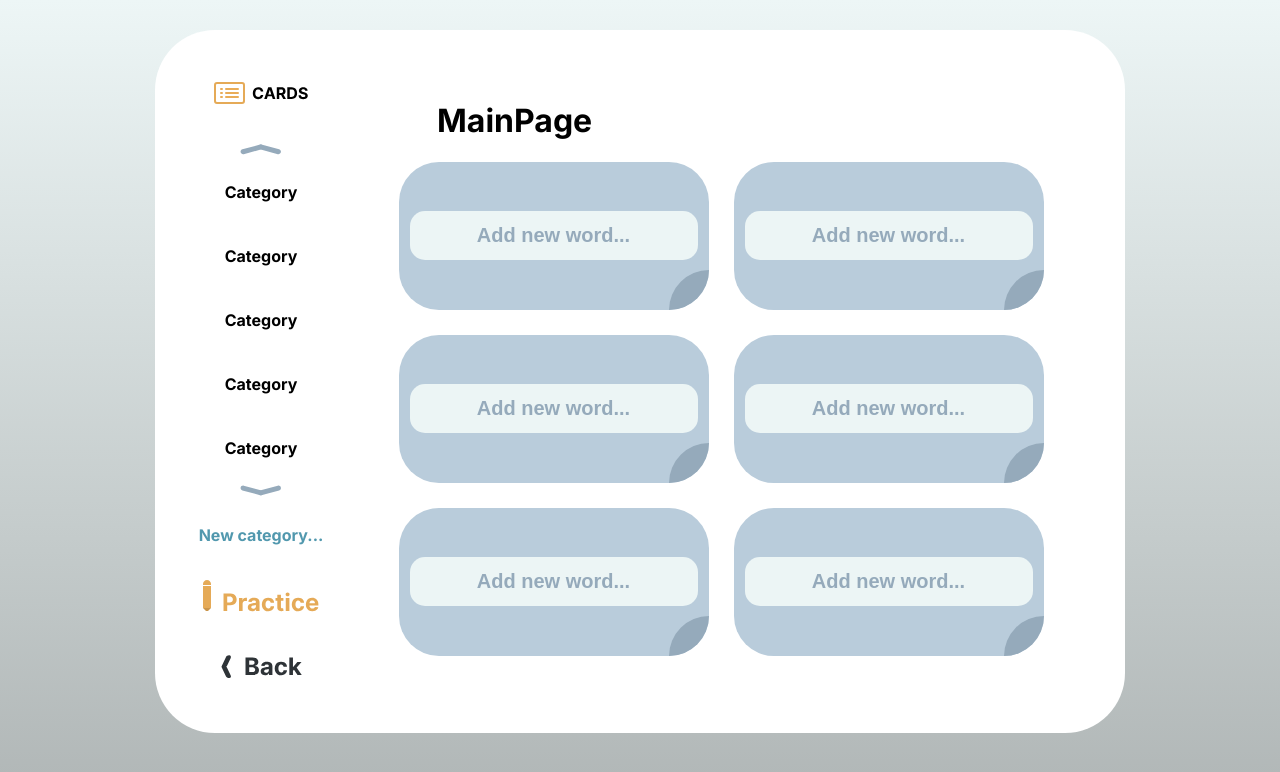
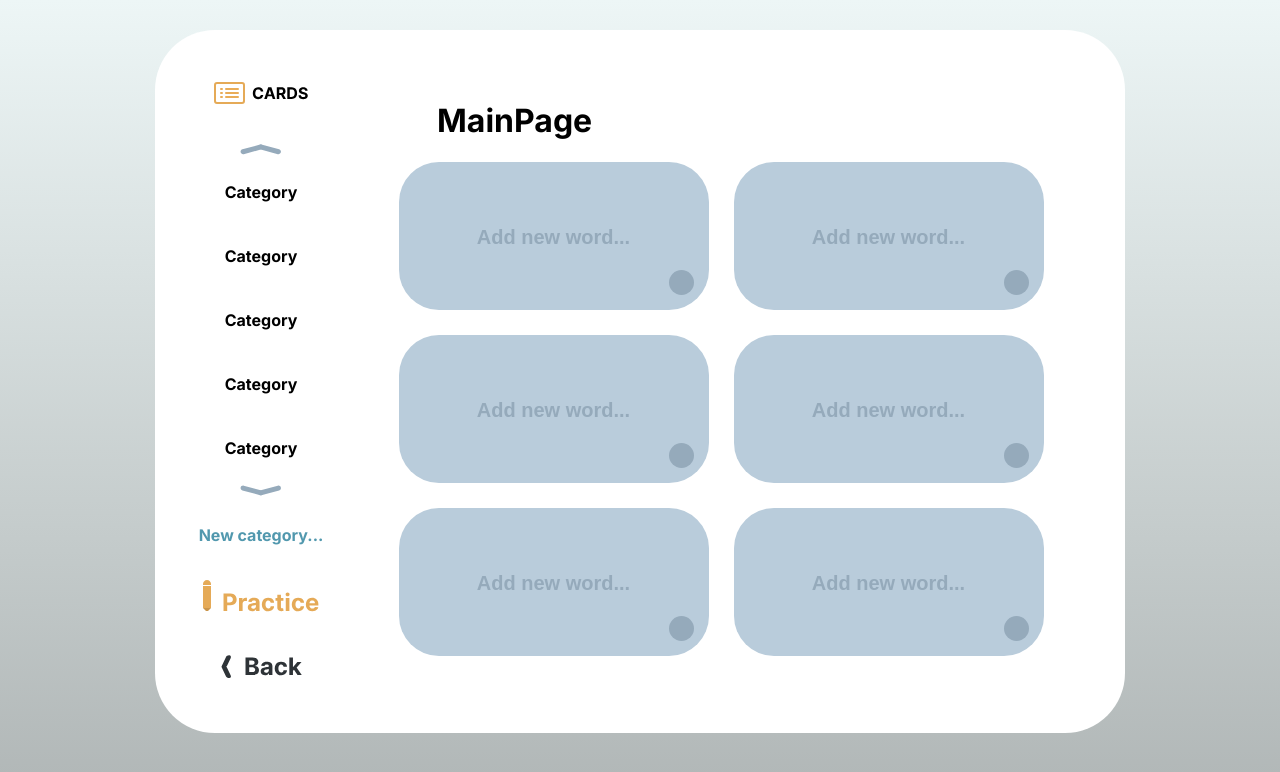
Before and after one commit to MaxSakur/clear-react, a React (Create React App) app: page / in a window 1280 px wide. Shown: the top 772 px of the page. Built offline with nearby package versions, Linux system fonts and the light colour scheme.

Commit message:
3d rotate

```diff
--- a/src/components/Card/Card.jsx
+++ b/src/components/Card/Card.jsx
@@ -3,11 +3,19 @@ import styles from './Card.module.scss'
 
 export const Card = () => {
   return (
-    <>
+    <div className={styles['wrapper']}>
+      <div className={styles['card-corner']}></div>
       <div className={styles['card']}>
-        <div className={styles['card-corner']}></div>
-        <input type="text" placeHolder='Add new word...' />
+        {/* <div className={styles['card-corner']}></div> */}
+        <input
+          type="text"
+          className={styles['card-input']}
+          placeHolder='Add new word...' />
       </div>
-    </>
+      <div className={styles['card-translate']}>
+        {/* <div className={styles['card-corner']}></div> */}
+        <input type="text" className={styles['card-translate-input']} placeHolder='Add translate...' />
+      </div>
+    </div >
   )
 }
--- a/src/components/Card/Card.module.scss
+++ b/src/components/Card/Card.module.scss
@@ -1,46 +1,64 @@
 @import '../../assets/style';
 
-.card {
+.wrapper {
+  width: 310px;
+  height: 148px;
+  position: relative;
+  perspective: 1000px;
+}
+
+.card,
+.card-translate {
+  cursor: pointer;
+  position: absolute;
+  top: 0;
+  height: 100%;
   display: flex;
   justify-content: center;
   align-items: center;
-  width: 310px;
-  height: 148px;
   padding: 30px;
-  background: #B9CCDB;
   border-radius: 40px;
-  position: relative;
-  cursor: pointer;
-  transition: 0.2s;
-
-  &:hover {
-    box-shadow: 0px 6px 12px -10px rgba(0, 0, 0, 0.3);
-    transform: translateY(-2px);
-  }
-
-  &:hover>.card-corner {
-    background: $practice-color;
-
-  }
-
-  @media (max-width: 445px) {
-    max-width: 250px;
-  }
+  backface-visibility: hidden;
+  transition: 1s;
 }
 
 .card-corner {
   position: absolute;
-  width: 40px;
-  height: 40px;
-  right: 0;
-  bottom: 0;
+  width: 25px;
+  height: 25px;
+  right: 15px;
+  bottom: 15px;
   background: #95AABB;
-  border-radius: 40px 0px 40px;
-  transition: 0.2s;
-
+  border-radius: 50%;
+  transition: 0.5s;
+  z-index: 1;
 }
 
-input {
+.wrapper:hover .card-corner {
+  transform: scale(.2) translateX(-20px);
+  opacity: 0;
+}
+
+.card {
+  background: #B9CCDB;
+}
+
+.card-translate {
+  background: $practice-card-color;
+  transform: rotateY(180deg);
+}
+
+.wrapper:hover .card {
+  transform: rotateY(180deg);
+}
+
+.wrapper:hover .card-translate {
+  box-shadow: 0px 6px 22px -10px rgba(0, 0, 0, 0.3);
+  transform: rotateY(360deg);
+}
+
+.card-input,
+.card-translate-input {
   // all: unset;
   outline: none;
   width: 250px;
@@ -55,10 +73,16 @@ input {
   overflow: hidden;
   text-overflow: ellipsis;
 
-  & ::placeholder {
+  &::placeholder {
     font-weight: 700;
-    font-size: 24px;
+    font-size: 20px;
     line-height: 29px;
     color: #95AABB;
   }
 }
+
+.card-translate-input {
+  &::placeholder {
+    color: $practice-color;
+  }
+}
```
